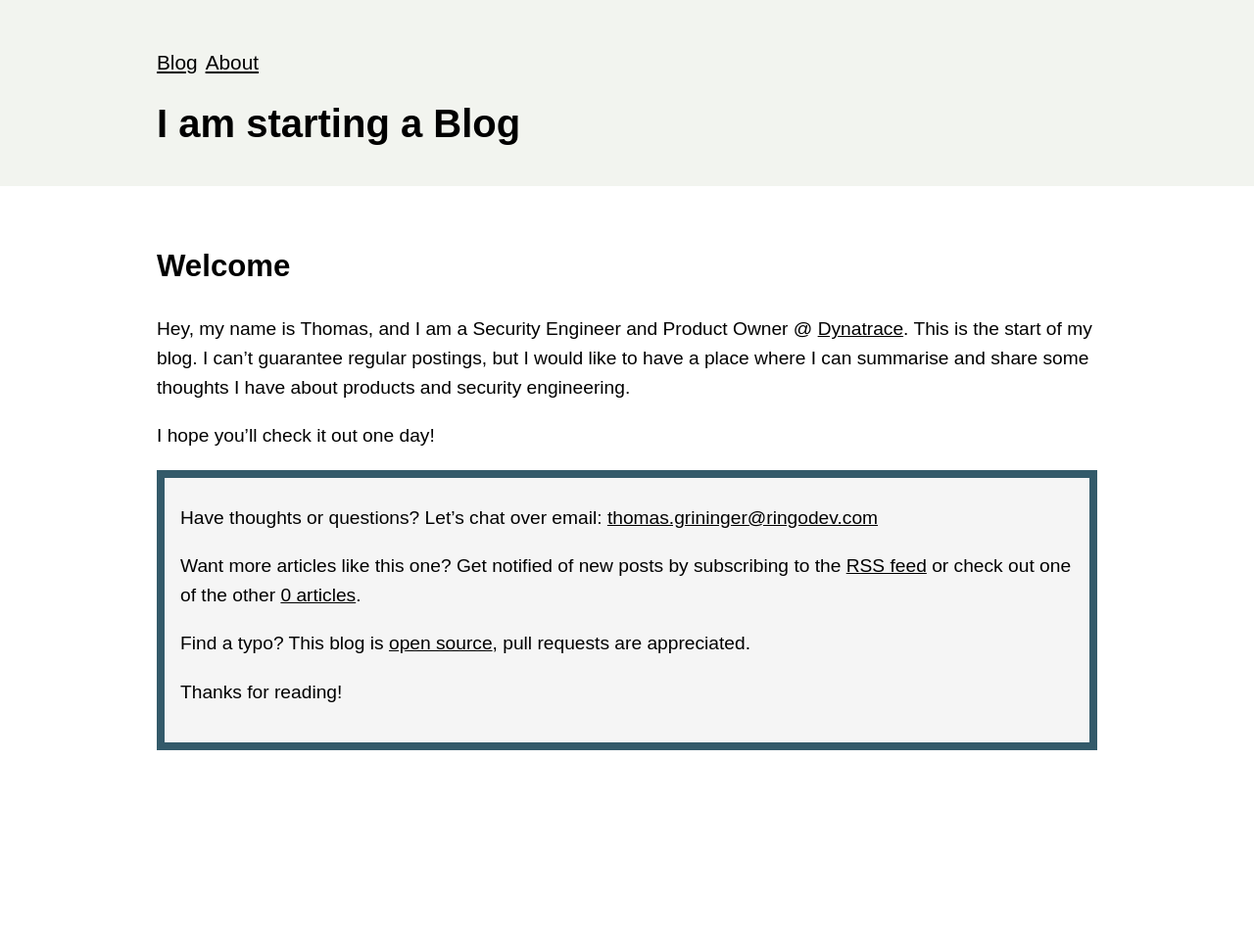
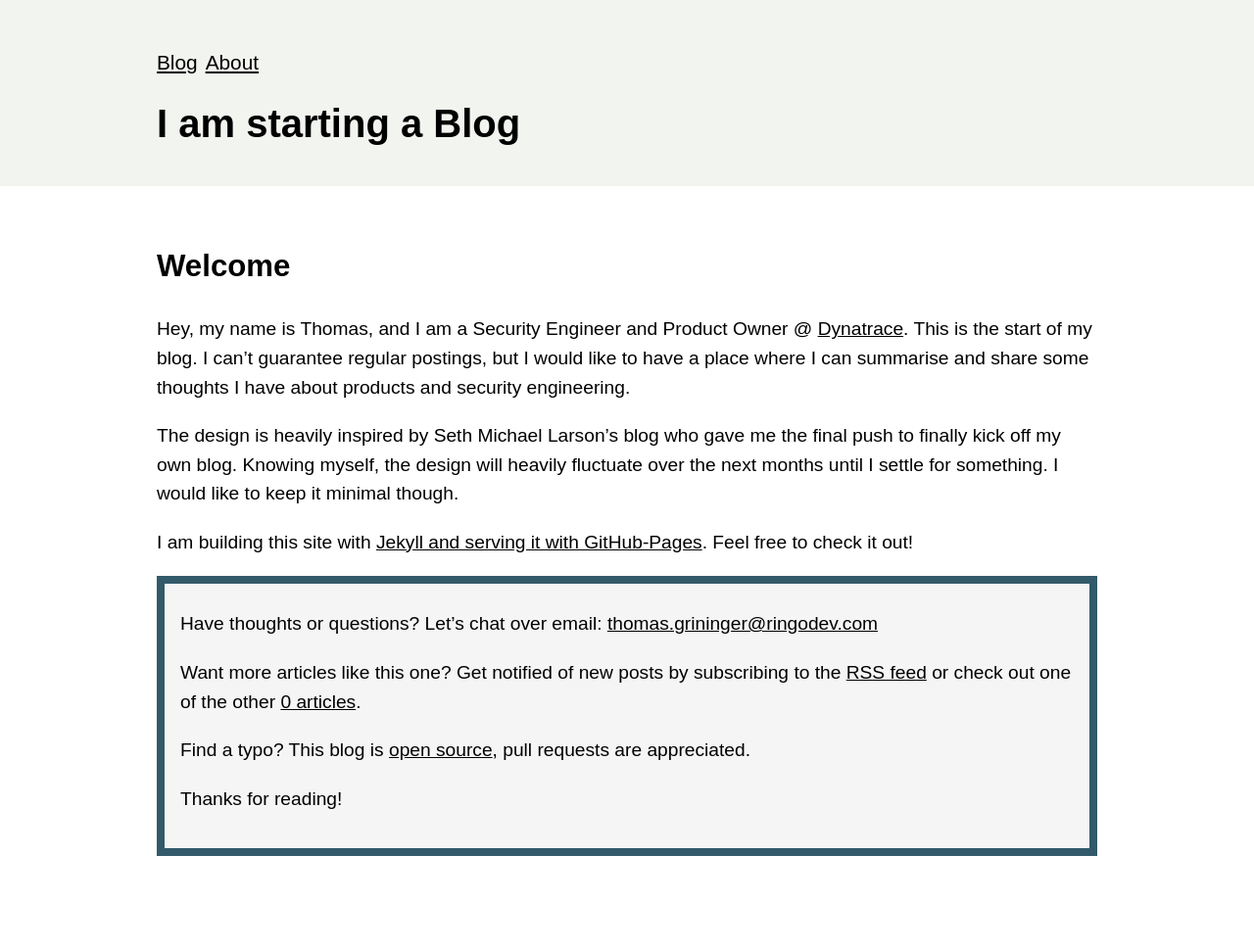
Before and after one commit to RingoDev/ringodev.github.io, a Jekyll site: the page built from blog/_posts/2024-12-15-starting-a-blog.md, in a window 1280 px wide. Shown: the whole page at 98% size. Built offline with Jekyll 4.4.1, drawn with Linux system fonts in a browser that asks for light colours; before the commit the page ends 900 px from its top, so only the background shows below that.

Commit message:
* adapt first post

```diff
--- a/blog/_posts/2024-12-15-starting-a-blog.md
+++ b/blog/_posts/2024-12-15-starting-a-blog.md
@@ -4,9 +4,14 @@ title: "I am starting a Blog"
 
 ## Welcome
 
-Hey, my name is Thomas, and I am a Security Engineer and Product Owner @ [Dynatrace](https://www.dynatrace.com/){:target="_blank"}.
+Hey, my name is Thomas, and I am a Security Engineer and Product Owner @ [Dynatrace](https://www.dynatrace.com/){:
+target="_blank"}.
 This is the start of my blog.
 I can't guarantee regular postings, but I would like to have a place where I can summarise and share some thoughts I
 have about products and security engineering.
 
-I hope you'll check it out one day!
+The design is heavily inspired by Seth Michael Larson's blog who gave me the final push to finally kick off my own blog.
+Knowing myself, the design will heavily fluctuate over the next months until I settle for something. I would like to
+keep it minimal though.
+
+I am building this site with [Jekyll and serving it with GitHub-Pages](https://github.com/RingoDev/ringodev.github.io){:target="_blank"}. Feel free to check it out!
```
